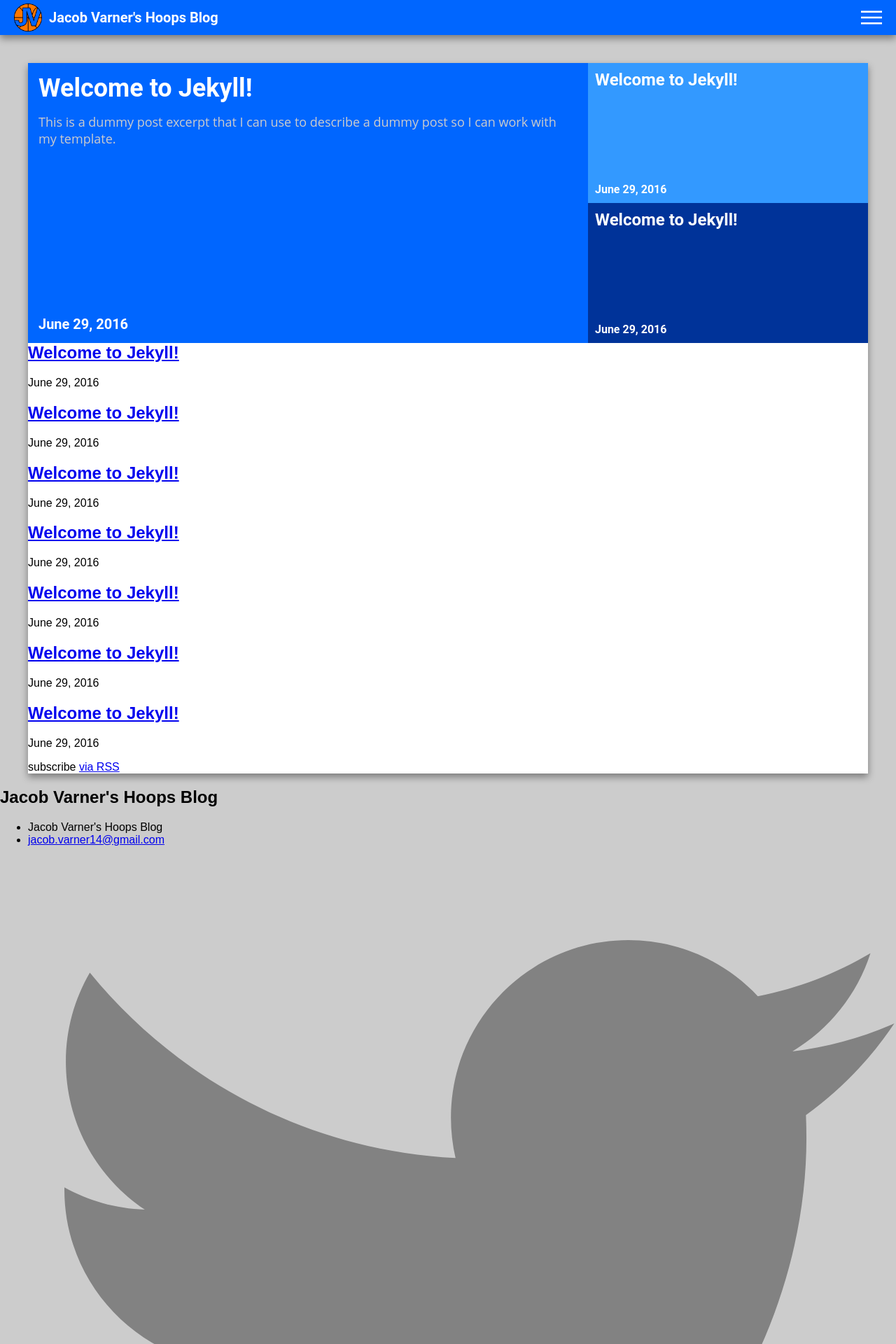
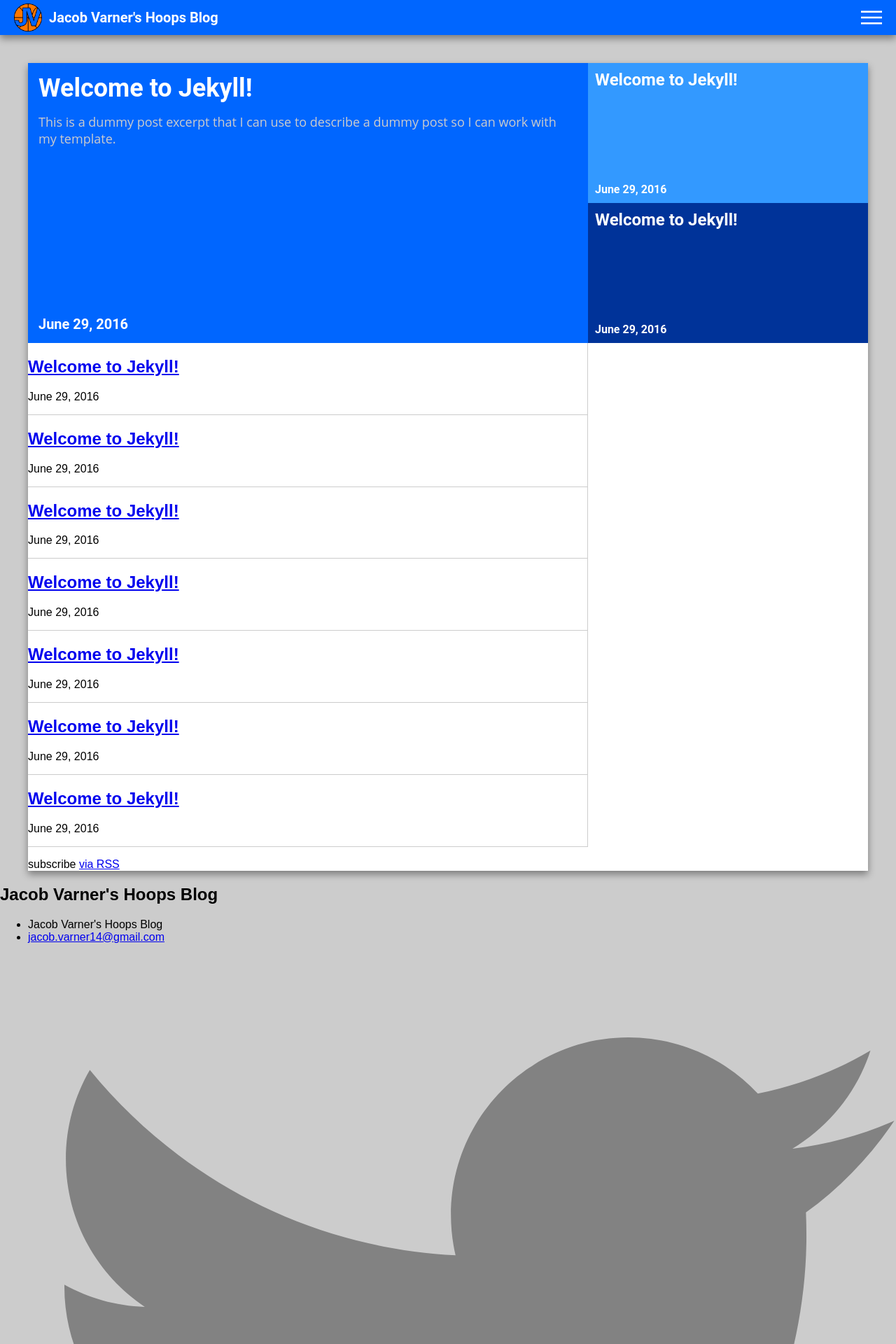
Before and after one commit to jacobvarner/hoops-blog, a Jekyll site: the page built from index.html, in a window 1280 px wide. Shown: the top 1920 px of the page at 70% size. Built offline with Jekyll 4.4.1, drawn with Linux system fonts in a browser that asks for light colours.

Commit message:
'Fixed' the oddities of the sidebar for now and started to style the main posts in the feed.

```diff
--- a/css/main.sass
+++ b/css/main.sass
@@ -11,6 +11,7 @@ $sidebar: #003399
 
 body
   background: $background
+  position: relative
 
 ////////////
 // HEADER //
@@ -71,13 +72,13 @@ header
 // SIDEBAR //
 /////////////
 #sidebar
-  position: fixed
+  position: absolute
   right: 0px
   top: 50px
   z-index: 89
   width: 300px
   background: $sidebar
-  height: 100%
+  min-height: 100%
   transition: right 0.3s ease-in
   -webkit-transition: right 0.3s ease-in
 
@@ -187,3 +188,12 @@ header
 
     .darker
       background: $blue3
+
+    .post
+      display: block
+      width: 799px
+      margin: 0
+      padding: 0
+      overflow: auto
+      border-right: 1px solid $background
+      border-bottom: 1px solid $background
```
